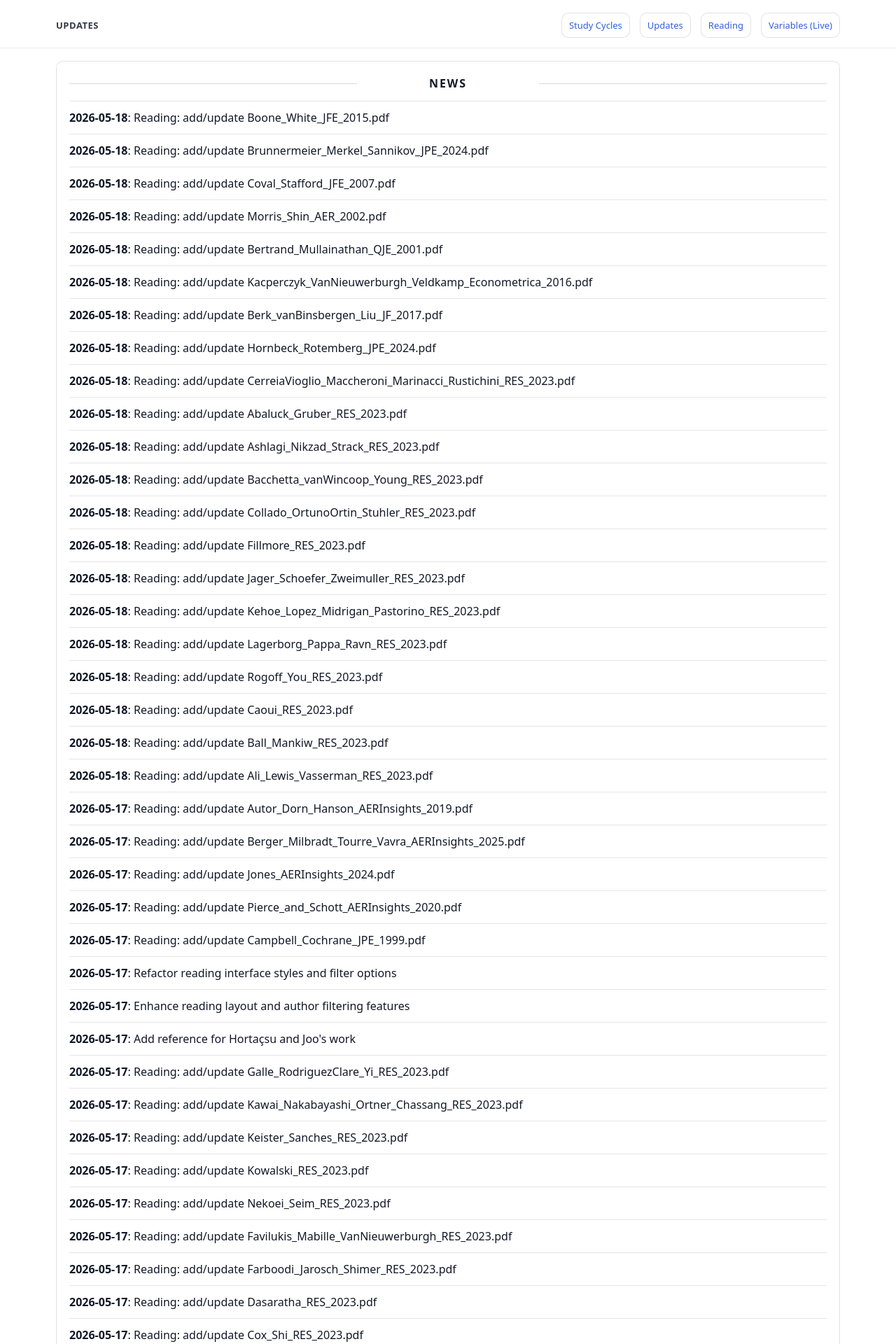
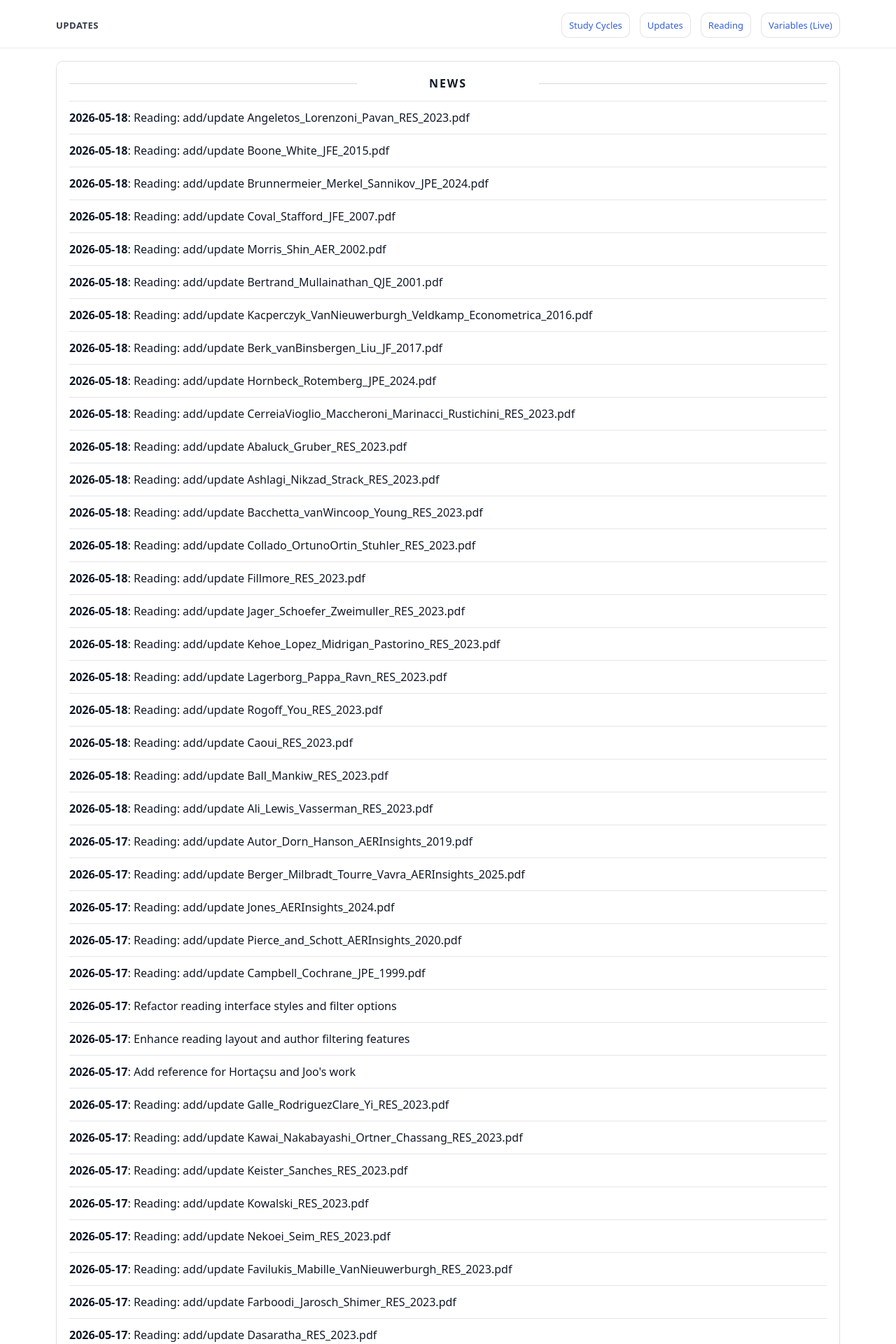
Before and after one commit to yaxinzn/study-archive, a Jekyll site: the page built from updates/index.md, in a window 1280 px wide. Shown: the top 1920 px of the page at 70% size. Built offline with Jekyll 4.4.1, drawn with Linux system fonts in a browser that asks for light colours; some of the changed text lies outside the part shown.

Commit message:
chore: update NEWS feed

```diff
--- a/_data/news.yml
+++ b/_data/news.yml
@@ -1,4 +1,7 @@
 # Auto-generated update history (sorted newest -> oldest). Do not edit manually.
+- ts: "1779102342"
+  date: "2026-05-18"
+  title: "Reading: add/update Angeletos_Lorenzoni_Pavan_RES_2023.pdf"
 - ts: "1779102137"
   date: "2026-05-18"
   title: "Reading: add/update Boone_White_JFE_2015.pdf"
```
